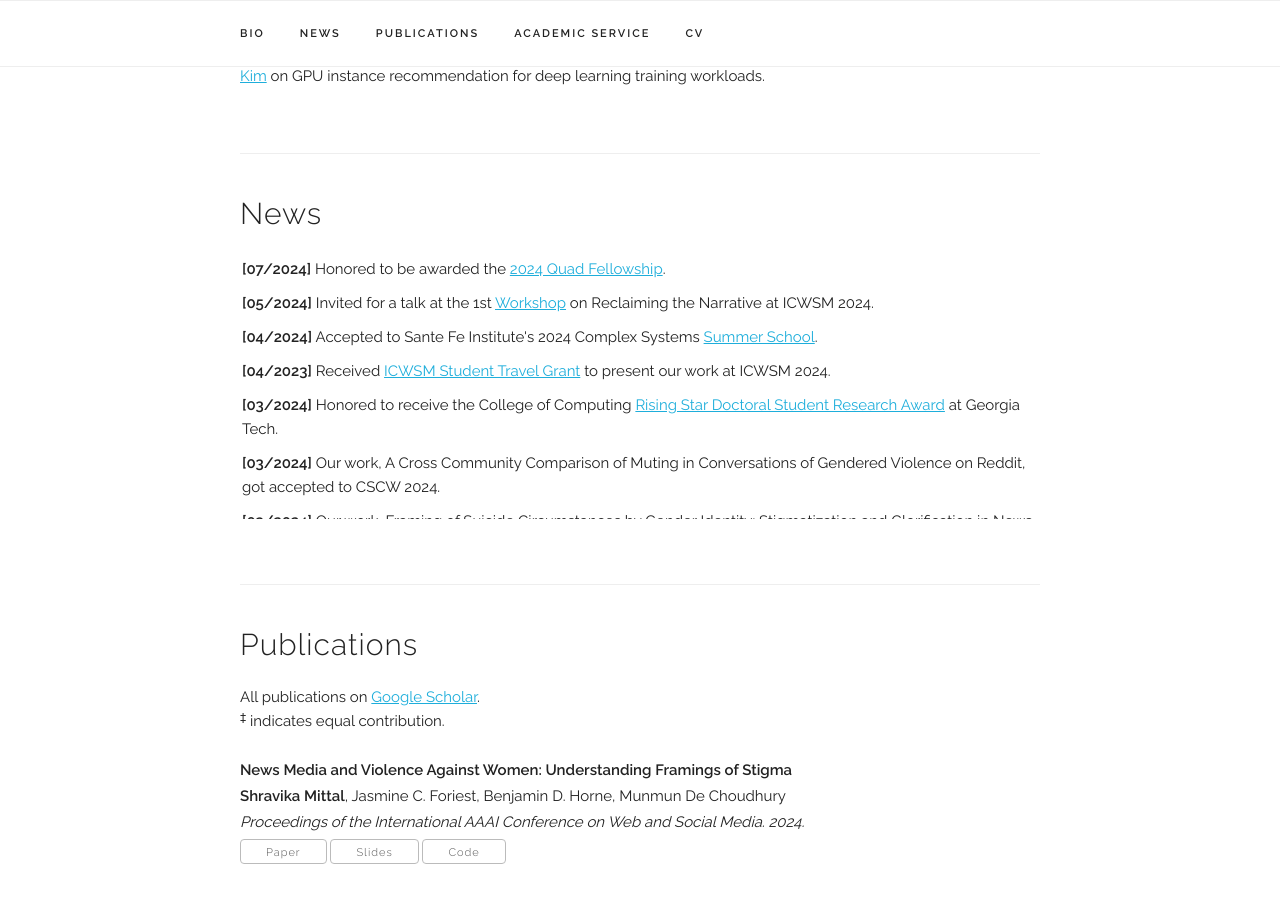
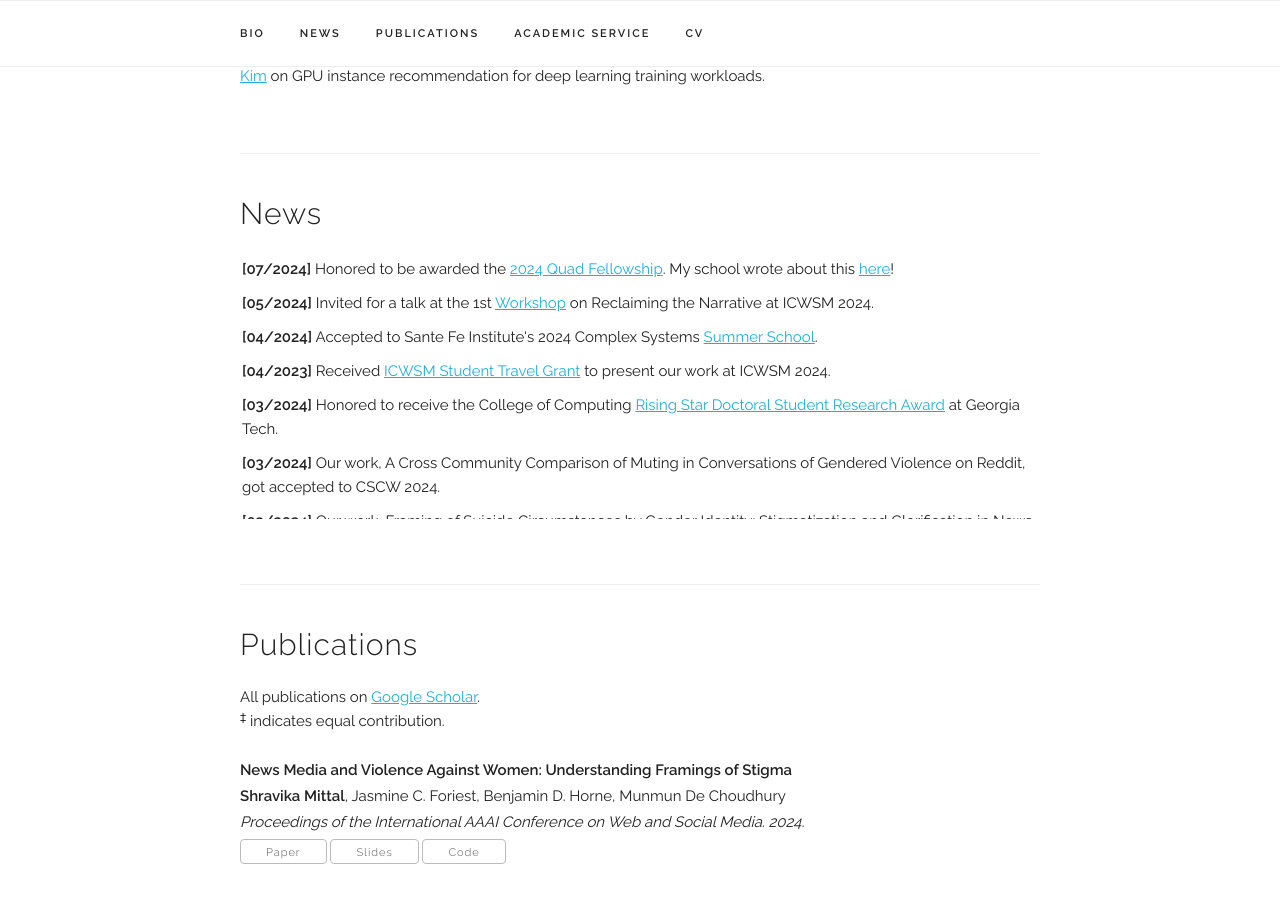
Before and after one commit to mittalshravika/mittalshravika.github.io, a Jekyll site: the page built from index.html, in a window 1280 px wide and 900 px high, scrolled down 662 px. Built offline with Jekyll 4.4.1, drawn with Linux system fonts in a browser that asks for light colours; some web fonts are replaced.

Commit message:
story link

```diff
--- a/index.html
+++ b/index.html
@@ -60,7 +60,7 @@ title: Home
 
     <li> <b>[07/2024]</b>
 
-       Honored to be awarded the <a href="https://www.quadfellowship.org/2024-quad-fellows">2024 Quad Fellowship</a>.
+       Honored to be awarded the <a href="https://www.quadfellowship.org/2024-quad-fellows">2024 Quad Fellowship</a>. My school wrote about this <a href="https://oue.gatech.edu/index.php/node/3296">here</a>!
 
     </li>
 
```
